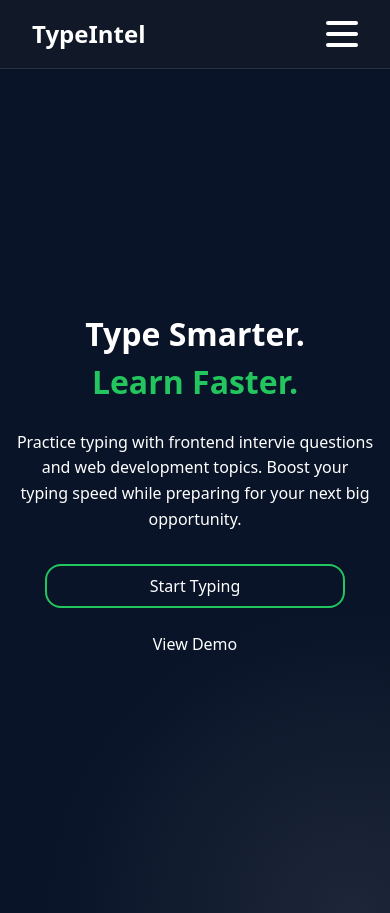
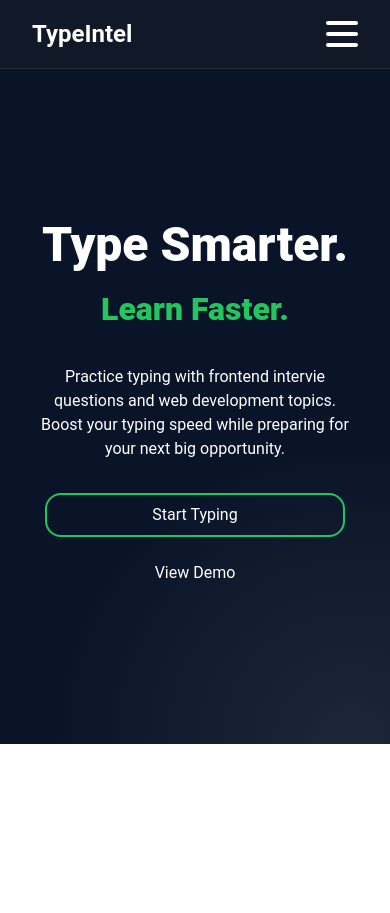
Before and after one commit to Saran-pariyar/TypeIntel-2025, a Next.js app: page / in a window 390 px wide. After the commit the page ends 844 px from the top, so only its background shows below. Built offline with nearby package versions, Linux system fonts and the light colour scheme.

Commit message:
Typeintel rework - Test page in progress

```diff
--- /dev/null
+++ b/src/app/Typing/page.tsx
@@ -0,0 +1,9 @@
+import React from 'react'
+
+const TypingTestPage = () => {
+  return (
+    <div>TypingTestPage</div>
+  )
+}
+
+export default TypingTestPage
--- a/src/app/globals.css
+++ b/src/app/globals.css
@@ -1,4 +1,7 @@
 @import "tailwindcss";
+
+@import url('https://fonts.googleapis.com/css2?family=Inter:ital,opsz,wght@0,14..32,100..900;1,14..32,100..900&family=Roboto:ital,wght@0,100..900;1,100..900&display=swap');
+
 
 
 :root {
@@ -8,8 +11,11 @@
   --background-second: #151D2C;
   --card-bg-hover: #173D35;
   --text-color: #FFFFFF;
+  --font-roboto: 'Roboto', sans-serif;
 }
-
+html body{
+  font-family: var(--font-roboto);
+}
 /* GRADIENT BG:
 
 background: radial-gradient(circle at bottom right, rgba(59, 130, 246, 0.1) 0%, #111827 50%);
--- a/src/app/page.tsx
+++ b/src/app/page.tsx
@@ -1,10 +1,15 @@
 // import Image from "next/image";
 
 import HeroSection from "@/components/HeroSection/HeroSection";
+import { useState } from "react";
+
 
 // import HeroSection from "@/components/HeroSection/HeroSection";
 
 export default function Home() {
+
+
+
   return (
    <div>
     {/* Welcome to TypeIntel */}
--- a/src/components/HeroSection/hero.css
+++ b/src/components/HeroSection/hero.css
@@ -8,7 +8,7 @@ background: radial-gradient(
   rgba(255, 255, 255, 0.08),    /* Soft white glow */
   rgba(10, 20, 40, 1) 60%       /* Fade into solid navy dark */
 );
-background-color: #0a1428; /* Fallback */
+background-color: #0a1428;
 
 min-height: 70vh;
 display: flex;
@@ -31,12 +31,12 @@ align-items: center;
     margin-top: 3rem;
 } */
 .hero-title{
-    font-weight: bold;
-    font-size: 3rem;
+    font-weight: 700;
+    font-size: 4rem;
     line-height: 3rem;
 }
 .hero-second-title{
-    font-weight: bold;
+    font-weight: 700;
 
     color: var(--primary-color);
     font-size: 3rem;
@@ -86,22 +86,31 @@ margin-top: 2rem;
 
 @media screen and (max-width: 768px) {
     .hero-section{
-        min-height: 100vh;
+        height: 80vh;
     }
   .hero-section-container {
     width: 100%;
   }
 
-  .hero-title,
+  .hero-title{
+    font-size: 3rem;
+    font-weight: 800;
+
+
+    /* font-weight: bolder; */
+  }
   .hero-second-title {
+    /* font-size: 2rem;
+    line-height: 2rem; */
+    /* font-size: 2rem; */
     font-size: 2rem;
-    line-height: 2rem;
+    font-weight: 800;
+
   }
 
   .hero-desc {
     width: 100%;
-    font-size: 1rem; /* optional */
-    line-height: 1.6rem; /* optional */
+    padding: 0 1rem;
   }
 
   .hero-btn-container {
--- a/src/components/Navbar/Navbar.tsx
+++ b/src/components/Navbar/Navbar.tsx
@@ -12,6 +12,7 @@ const navItems = [
     {href : "/Categories", label: "Categories" },
     { href: "/about", label: "About" },
     { href: "/contact", label: "Contact" },
+    { href: "/Typing", label: "Typing" },
 ]
 
     return (
--- a/src/components/Navbar/navbar.css
+++ b/src/components/Navbar/navbar.css
@@ -19,6 +19,7 @@ card bg when hover: #173D35;
     top: 0;
     color: var(--text-color);
     border-bottom: 1px solid rgba(255, 255, 255, 0.1);
+    /* border : 2px solid red ;  */
     /* border : 2px solid red ;  */
 
 
@@ -80,7 +81,8 @@ card bg when hover: #173D35;
 }
 
 .sign-in-btn:hover {
-    background-color: #28a745;
+    /* background-color: #28a745; */
+    color: white;
     transform: translateY(-2px);
     box-shadow: 0 4px 8px rgba(0, 0, 0, 0.15);
 }
@@ -117,7 +119,7 @@ card bg when hover: #173D35;
         align-items: center; */
         align-items: center;
         /* justify-content: center; */
-        position: relative;
+        /* position: relative; */
     }
 
     .nav-logo{
```
Also changed, not shown: 1 other file (tests, documents, lock files or other folders).
